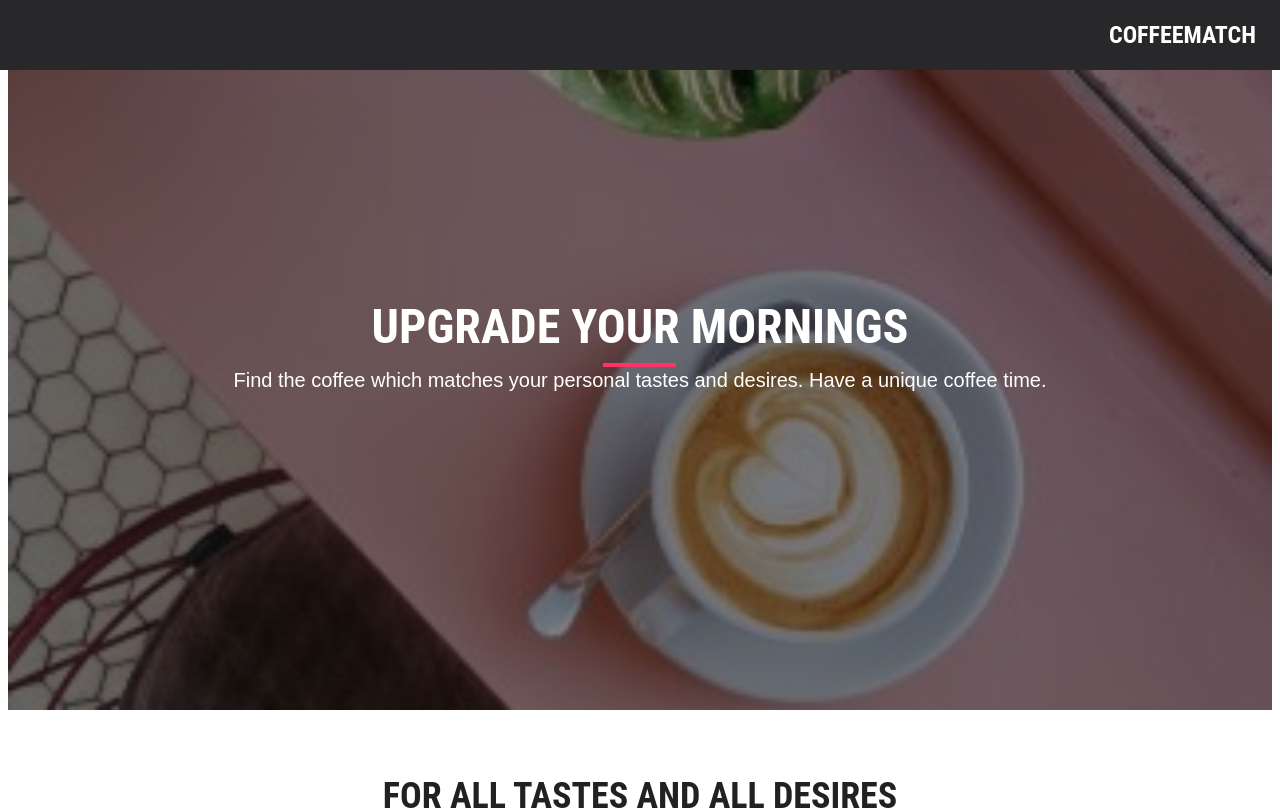
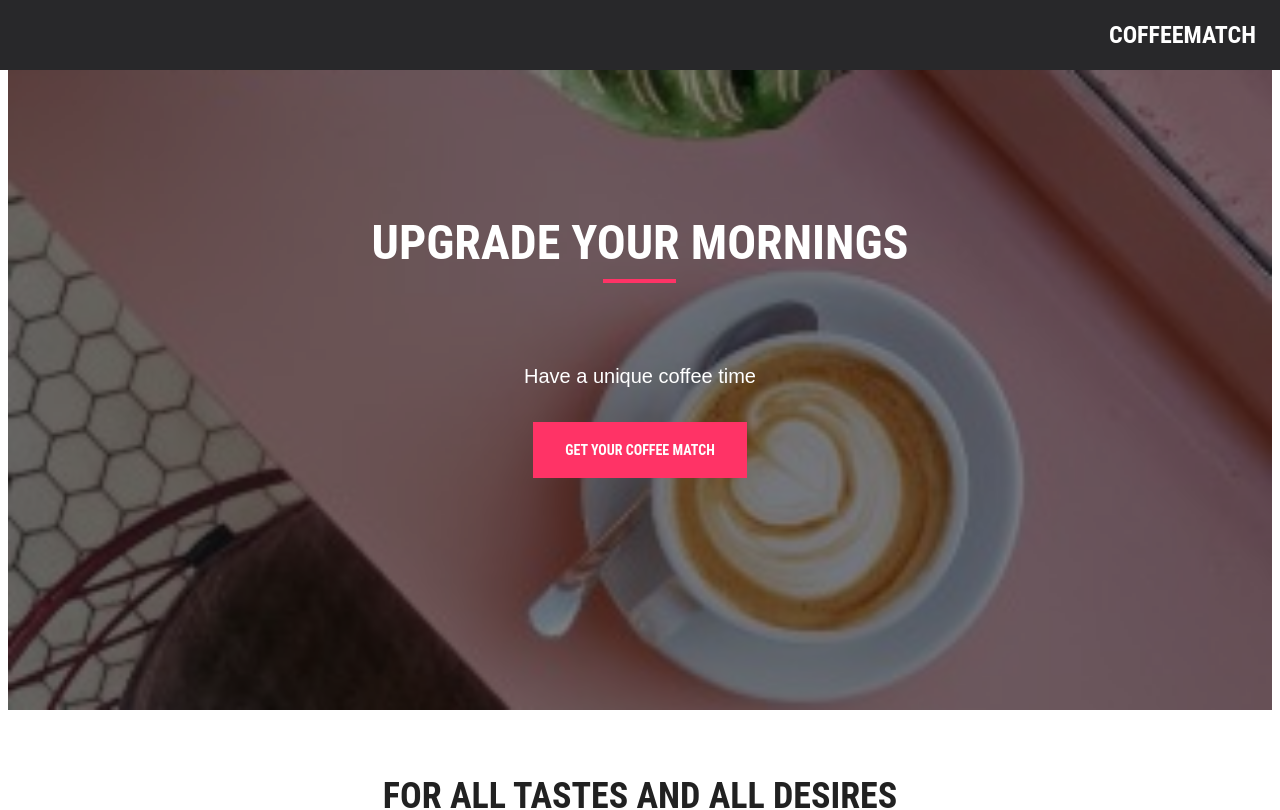
Before and after one commit to SabineWanka/Coffee-Match, a React (Create React App) app: page / in a window 1280 px wide. Shown: the top 810 px of the page. Built offline with nearby package versions, Linux system fonts and the light colour scheme.

Commit message:
adding buttons

```diff
--- a/src/pages/Questionnaire.js
+++ b/src/pages/Questionnaire.js
@@ -166,7 +166,7 @@ export default function CenteredGrid() {
       >
         {![1, 2, 10, 11].includes(currentStep) &&
           answers.map(a => (
-            <Chip label={a.answer} variant="neutral">
+            <Chip label={a.answer} color="primary" variant="neutral">
               <h5 className="rainbow-p-top_large rainbow-font-size-heading_small">
                 <center>{a.answer}</center>
               </h5>
@@ -757,8 +757,11 @@ export default function CenteredGrid() {
                   <p>
                     About this coffee: This coffee comes from Guji, located in
                     the south of Ethiopia in the Oromia region near the Kenyan
-                    border. Unique tasting notes of passion fruit, honey and
-                    jasmine can be found in this coffee.
+                    border.
+                    <p>
+                      Unique tasting notes of passion fruit, honey and jasmine
+                      can be found in this coffee.
+                    </p>
                   </p>
                   <p>Price: 12,90 €</p>
                 </Typography>
@@ -766,7 +769,7 @@ export default function CenteredGrid() {
                   <center>
                     <Button
                       color="secondary"
-                      size="large"
+                      size="medium"
                       variant="contained"
                       onClick={() => nextStep("price")}
                     >
@@ -775,11 +778,19 @@ export default function CenteredGrid() {
                   </center>
                   <Button
                     color="secondary"
-                    size="large"
+                    size="medium"
                     variant="contained"
                     onClick={() => previousStep()}
                   >
                     Back
+                  </Button>
+                  <Button
+                    color="secondary"
+                    size="medium"
+                    variant="contained"
+                    href="/quiz"
+                  >
+                    Restart
                   </Button>
                 </CardActions>
               </CardContent>
@@ -797,17 +808,17 @@ export default function CenteredGrid() {
                 <Typography variant="body2" color="textSecondary" component="p">
                   <p>
                     About this coffee: This coffee comes from the south of
-                    Ethiopia. The coffee was natural processed and because of
-                    that it is a very sweet coffee with amazing flavour of
-                    blueberries and papaya
+                    Ethiopia. The coffee was natural processed.
                   </p>
+                  <p>Find notes of blueberries and papaya in this coffe.</p>
+
                   <p>Price: 16,90 €</p>
                 </Typography>
                 <CardActions>
                   <center>
                     <Button
                       color="secondary"
-                      size="large"
+                      size="medium"
                       variant="contained"
                       onClick={() => nextStep("price")}
                     >
@@ -816,11 +827,19 @@ export default function CenteredGrid() {
                   </center>
                   <Button
                     color="secondary"
-                    size="large"
+                    size="medium"
                     variant="contained"
                     onClick={() => previousStep()}
                   >
                     Back
+                  </Button>
+                  <Button
+                    color="secondary"
+                    size="medium"
+                    variant="contained"
+                    href="/quiz"
+                  >
+                    Restart
                   </Button>
                 </CardActions>
               </CardContent>
--- a/src/views/ProductHero.js
+++ b/src/views/ProductHero.js
@@ -3,6 +3,8 @@ import PropTypes from "prop-types";
 import { withStyles } from "@material-ui/core/styles";
 import Typography from "../components/Typography";
 import ProductHeroLayout from "./ProductHeroLayout";
+import Button from "../components/Button";
+import { Link } from "react-router-dom";
 
 const backgroundImage = "images/opener.jpg";
 
@@ -15,7 +17,7 @@ const styles = theme => ({
   button: {
     minWidth: 200
   },
-  h5: {
+  h7: {
     marginBottom: theme.spacing(4),
     marginTop: theme.spacing(4),
     [theme.breakpoints.up("sm")]: {
@@ -47,9 +49,21 @@ function ProductHero(props) {
         variant="h5"
         className={classes.h7}
       >
-        Find the coffee which matches your personal tastes and desires. Have a
-        unique coffee time.
+        Have a unique coffee time
       </Typography>
+
+      <Link to="/quiz">
+        <Button
+          color="secondary"
+          variant="contained"
+          size="medium"
+          className={classes.button}
+          component="a"
+          href="/quiz"
+        >
+          Get your coffee match
+        </Button>
+      </Link>
     </ProductHeroLayout>
   );
 }
```
